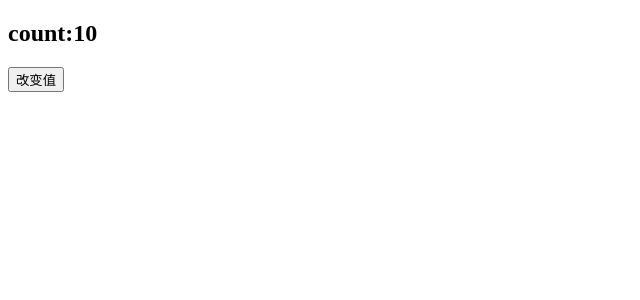
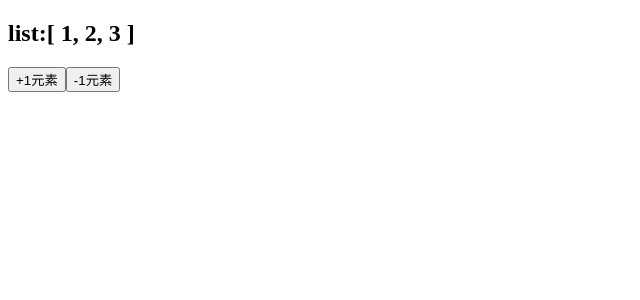
Before and after one commit to maomao124/vueuse-test, a Vue app: page / in a window 1280 px wide. Shown: the top 300 px of the page, without its empty margins (0-640 px from the left). Built offline with nearby package versions, Linux system fonts and the light colour scheme.

Commit message:
watchArray

```diff
--- a/src/main.ts
+++ b/src/main.ts
@@ -1,4 +1,4 @@
 import { createApp } from 'vue'
-import App from './view/View38.vue'
+import App from './view/View39.vue'
 
 createApp(App).mount('#app')
--- /dev/null
+++ b/src/view/View39.vue
@@ -0,0 +1,40 @@
+<template>
+  <h2>list:{{ list }}</h2>
+  <button @click="change1">+1元素</button>
+  <button @click="change2">-1元素</button>
+</template>
+
+<script lang="ts" setup>
+
+import {watchArray} from "@vueuse/core";
+import {ref} from "vue";
+
+const list = ref([1, 2, 3])
+
+function change1()
+{
+  list.value.push(Math.round(Math.random() * 100 + 10))
+}
+
+function change2()
+{
+  if (list.value.length > 0)
+  {
+    list.value.pop()
+  }
+}
+
+watchArray(list, (newList, oldList, added, removed) =>
+{
+  console.log('新数组：', newList)
+  console.log('旧数组：', oldList)
+  console.log("添加的元素：", added)
+  console.log("移除的元素：", removed)
+}, {deep: true})
+
+
+</script>
+
+<style scoped>
+
+</style>
```
